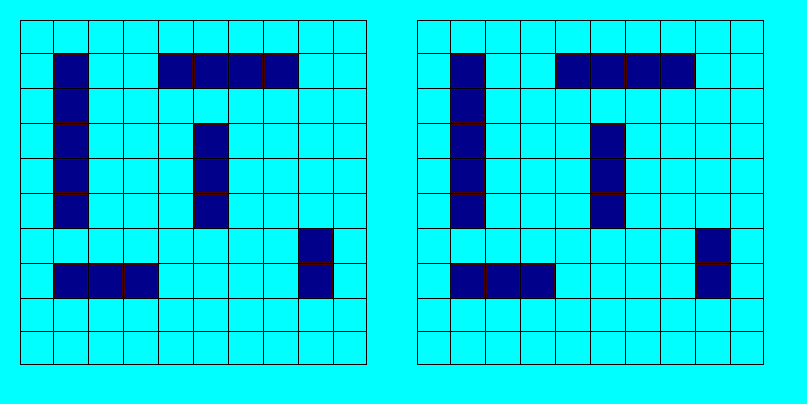
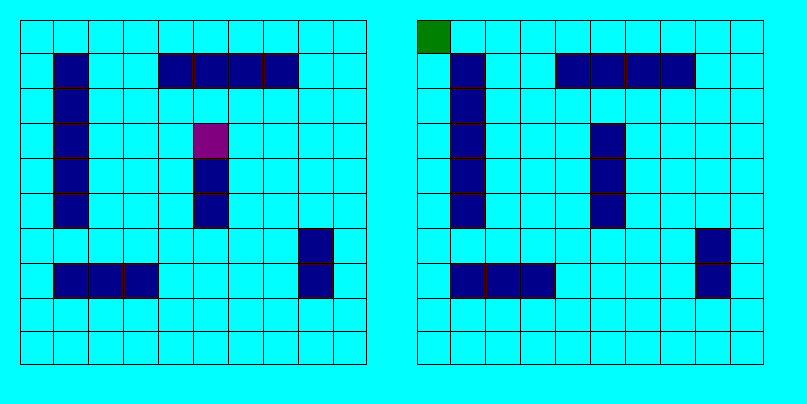
Before and after one commit to Cat1tac/BattleShip, a website built with webpack: page src/template.html in a window 1280 px wide. Both pictures are taken after a click on the element 434 px from the left and 37 px from the top of the page. Shown: the whole page, without its empty margins (0-807 px from the left). Built offline with nearby package versions, Linux system fonts and the light colour scheme.

Commit message:
Computer now randomly places squares

```diff
--- a/src/dom.js
+++ b/src/dom.js
@@ -3,6 +3,7 @@ const Players = require("./players");
 
 const playerOne = new Players("real");
 const cpu = new Players("bot");
+let moves = [];
 
 domBoard();
 function domBoard(){
@@ -18,18 +19,48 @@ function domBoard(){
 
     //moveActualShip(playerOne.playerBoard.board);
     //moveDomShip();
-    hitShip();
+    playerTurn();
 }
 
-function hitShip(){
-    const cells = document.querySelectorAll('.enemySide > * > * > *');
-    cells.forEach(cell => {
+function playerTurn(){
+    const enemyCells = document.querySelectorAll('.enemySide > * > * > *');
+    enemyCells.forEach(cell => {
         cell.addEventListener("click", () => {
             const x = cell.dataset.x;
             const y = cell.dataset.y;
-            cpu.playerBoard.receiveAttack(x,y);
+            if(cpu.playerBoard.receiveAttack(x,y)) {
+                //if hit ship
+                cell.classList.add("hitSpot");
+                cell.removeChild(cell.firstChild);
+            } else {
+                //if missed ship
+                cell.classList.add("missedSpot");
+            }
+            botTurn();
         });
     });
+}
+
+function botTurn(){
+    const x = Math.floor(Math.random() * 10);
+    const y = Math.floor(Math.random() * 10);
+    const cell = document.querySelector(`[data-x="${x}"][data-y="${y}"]`);
+
+    if(moves.includes(cell)){
+        botTurn();
+    }
+
+    if(playerOne.playerBoard.receiveAttack(x,y)){
+        //if hit ship
+        cell.classList.add("hitSpot");
+        cell.removeChild(cell.firstChild);
+    } else {
+        //if missed ship
+        if(!cell.classList.contains("hitSpot")){
+            cell.classList.add("missedSpot");
+        }
+    }
+    moves.push(cell);
 }
 
 function moveActualShip(board){
@@ -180,9 +211,10 @@ function createBoard(board, side){
 /* Everything i need to do
 - Find someway to make ships snap in place (skip for now)
 - make js follow the dom
-- make it so players can actually hit ships
+- make it so players can actually hit ships (done)
 - add a "start game" button so players can setup board then actually play
 - make it so the bot can actually play the game
-- add winn/lose screen once all players ships have been destroyed
+- hide enemy board
+- add win/lose screen once all players ships have been destroyed
 - improve UX
 */
--- a/src/styles.css
+++ b/src/styles.css
@@ -34,3 +34,13 @@
     width: 2em;
     height: 2em;
 }
+
+.hitSpot {
+    pointer-events: none;
+    background-color: purple;;
+}
+
+.missedSpot {
+    pointer-events: none;
+    background-color: green;
+}
```
